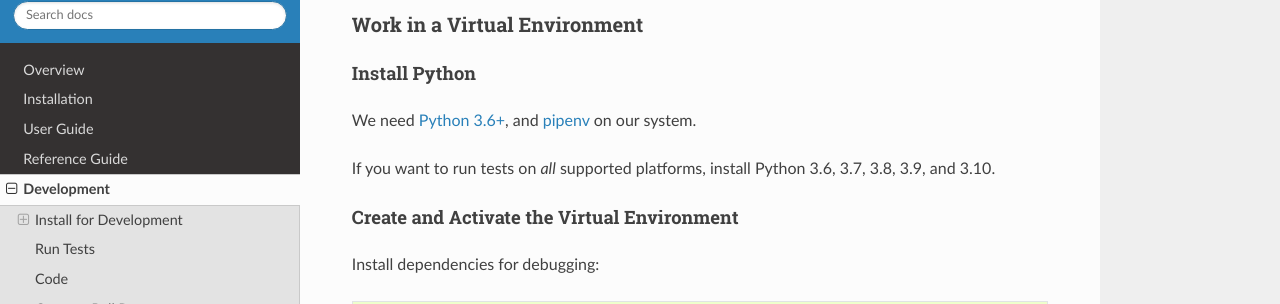
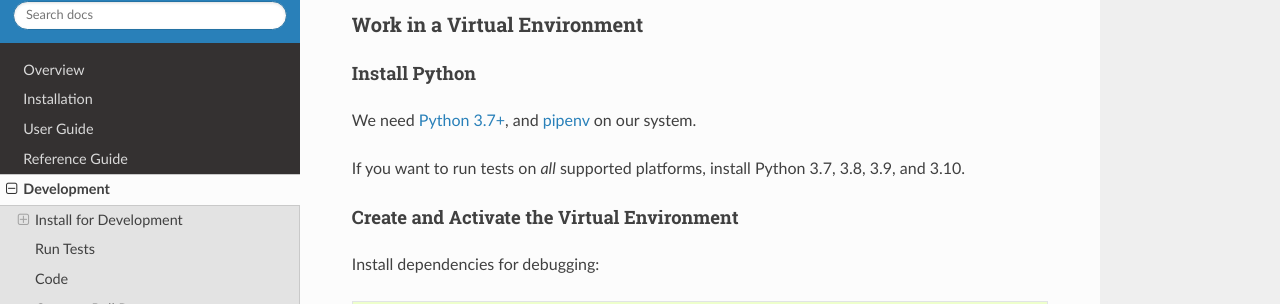
Before and after one commit to mar10/yabs, a Sphinx documentation site: the page built from docs/sphinx/development.rst, in a window 1280 px wide and 900 px high, scrolled down 400 px. Shown: the part 147-451 px from the top of the window. Built offline with Sphinx 7.4.7 and the Read the Docs theme 2.0.0, drawn with Linux system fonts in a browser that asks for light colours.

```diff
--- a/docs/sphinx/development.rst
+++ b/docs/sphinx/development.rst
@@ -27,11 +27,11 @@
 
 Install Python
 ^^^^^^^^^^^^^^
-We need `Python 3.6+ <https://www.python.org/downloads/>`_,
+We need `Python 3.7+ <https://www.python.org/downloads/>`_,
 and `pipenv <https://pipenv.pypa.io/>`_ on our system.
 
 If you want to run tests on *all* supported platforms, install Python
-3.6, 3.7, 3.8, 3.9, and 3.10.
+3.7, 3.8, 3.9, and 3.10.
 
 Create and Activate the Virtual Environment
 ^^^^^^^^^^^^^^^^^^^^^^^^^^^^^^^^^^^^^^^^^^^
--- a/docs/sphinx/index.rst
+++ b/docs/sphinx/index.rst
@@ -60,7 +60,7 @@
 
 Releases are hosted on `PyPI <https://pypi.python.org/pypi/yabs>`_ and can
 be installed using `pipenv <https://pipenv.pypa.io/>`_
-(`Python 3.6+ <https://www.python.org/downloads/>`_ is required) ::
+(`Python 3.7+ <https://www.python.org/downloads/>`_ is required) ::
 
   $ pipenv shell
   (yabs) $ pipenv install yabs --upgrade
--- a/docs/sphinx/installation.rst
+++ b/docs/sphinx/installation.rst
@@ -1,7 +1,7 @@
 Installation
 ============
 
-Requirements: `Python <https://www.python.org/downloads/>`_ 3.6+ is required.
+Requirements: `Python <https://www.python.org/downloads/>`_ 3.7+ is required.
 Releases are hosted on `PyPI <https://pypi.python.org/pypi/yabs>`_ and can
 be installed using
 `pip <https://pip.pypa.io/en/stable>`_
--- a/setup.cfg
+++ b/setup.cfg
@@ -33,7 +33,7 @@
     Programming Language :: Python
     Programming Language :: Python :: 3
     Programming Language :: Python :: 3 :: Only
-    Programming Language :: Python :: 3.6
+    ; Programming Language :: Python :: 3.6
     Programming Language :: Python :: 3.7
     Programming Language :: Python :: 3.8
     Programming Language :: Python :: 3.9
```
Also changed, not shown: .travis.yml, 3 other files.
